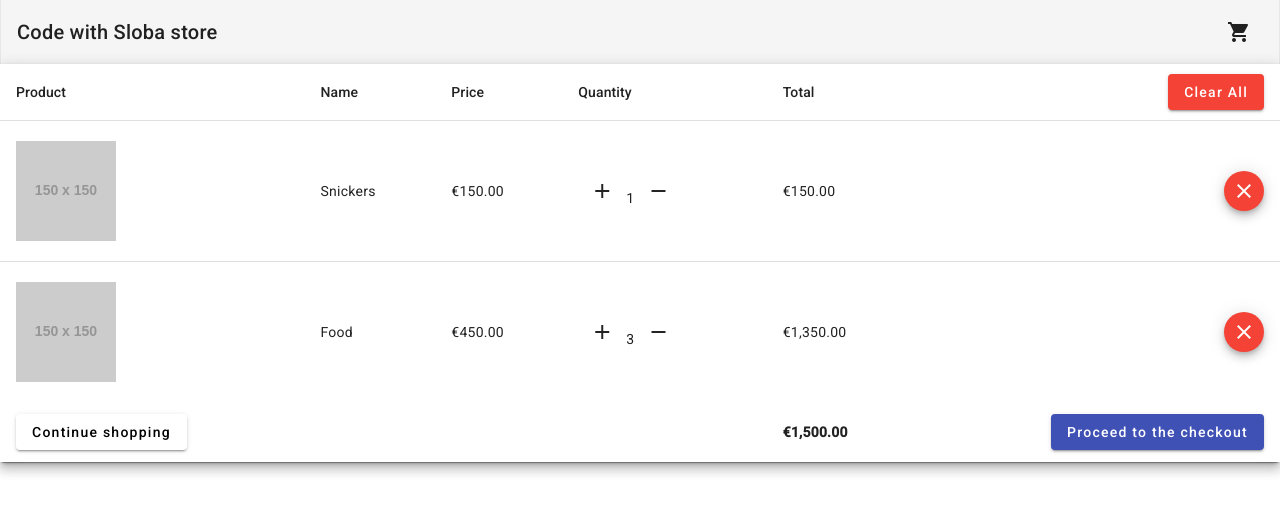
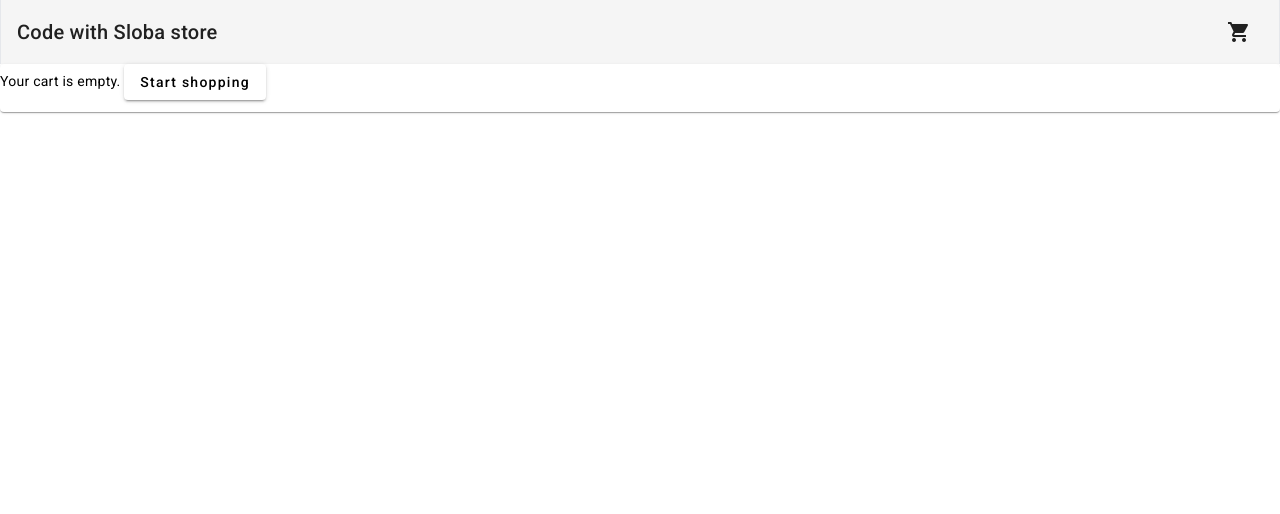
Before and after one commit to dejan966/angular_tutorial_webshop, an Angular app: page /cart in a window 1280 px wide. Shown: the top 514 px of the page. Built offline with nearby package versions, Linux system fonts and the light colour scheme.

Commit message:
Removing items from cart

```diff
--- a/src/app/pages/cart/cart.component.html
+++ b/src/app/pages/cart/cart.component.html
@@ -49,15 +49,30 @@
         </ng-container>
         <ng-container matColumnDef="action">
             <th mat-header-cell *matHeaderCellDef>
-                <button mat-raised-button color="warn" class="float-right">Clear All</button>
+                <button
+                    mat-raised-button color="warn"
+                    class="float-right"
+                    (click)="onClearCart()"
+                >
+                    Clear All
+                </button>
             </th>
             <td mat-cell *matCellDef="let element">
-                <button mat-mini-fab color="warn" class="float-right">
+                <button
+                    mat-mini-fab color="warn"
+                    class="float-right"
+                    (click)="onRemoveFromCart(element)"
+                >
                     <mat-icon>close</mat-icon>
                 </button>
             </td>
             <td mat-footer-cell *matFooterCellDef>
-               <button mat-raised-button color="primary" class="float-right">Proceed to the checkout</button>
+               <button
+                mat-raised-button color="primary"
+                class="float-right"
+               >
+                    Proceed to the checkout
+               </button>
             </td>
         </ng-container>
         <tr mat-header-row *matHeaderRowDef="displayedColumns"></tr>
--- a/src/app/pages/cart/cart.component.ts
+++ b/src/app/pages/cart/cart.component.ts
@@ -1,5 +1,6 @@
 import { Component, OnInit } from '@angular/core';
 import { Cart, CartItem } from 'src/app/models/cart.model';
+import { CartService } from 'src/app/services/cart.service';
 
 @Component({
   selector: 'app-cart',
@@ -32,13 +33,24 @@ export class CartComponent implements OnInit {
     'action'
   ];
 
+  constructor(private cartService: CartService){}
+
   ngOnInit(): void {
-    this.dataSource = this.cart.items;
+    this.cartService.cart.subscribe((_cart: Cart) => {
+      this.cart = _cart;
+      this.dataSource = this.cart.items;
+    });
   }
 
   getTotal(items: Array<CartItem>): number {
-    return items.
-    map((item) => item.price * item.quantity)
-    .reduce((prev, current) => prev + current, 0);
+    return this.cartService.getTotal(items);
+  }
+
+  onClearCart(): void {
+    this.cartService.clearCart();
+  }
+
+  onRemoveFromCart(item: CartItem): void {
+    this.cartService.removeFromCart(item);
   }
 }
--- a/src/app/services/cart.service.ts
+++ b/src/app/services/cart.service.ts
@@ -37,4 +37,12 @@ export class CartService {
     this.cart.next({ items: [] });
     this._snackBar.open('Cart has been cleared.', 'Ok', { duration: 3000 })
   }
+
+  removeFromCart(item: CartItem): void {
+    const filteredItems = this.cart.value.items.filter(
+      (_item) => _item.id !== item.id
+    );
+    this.cart.next({ items: filteredItems });
+    this._snackBar.open('Item has been removed from cart.', 'Ok', { duration: 3000 })
+  }
 }
```
